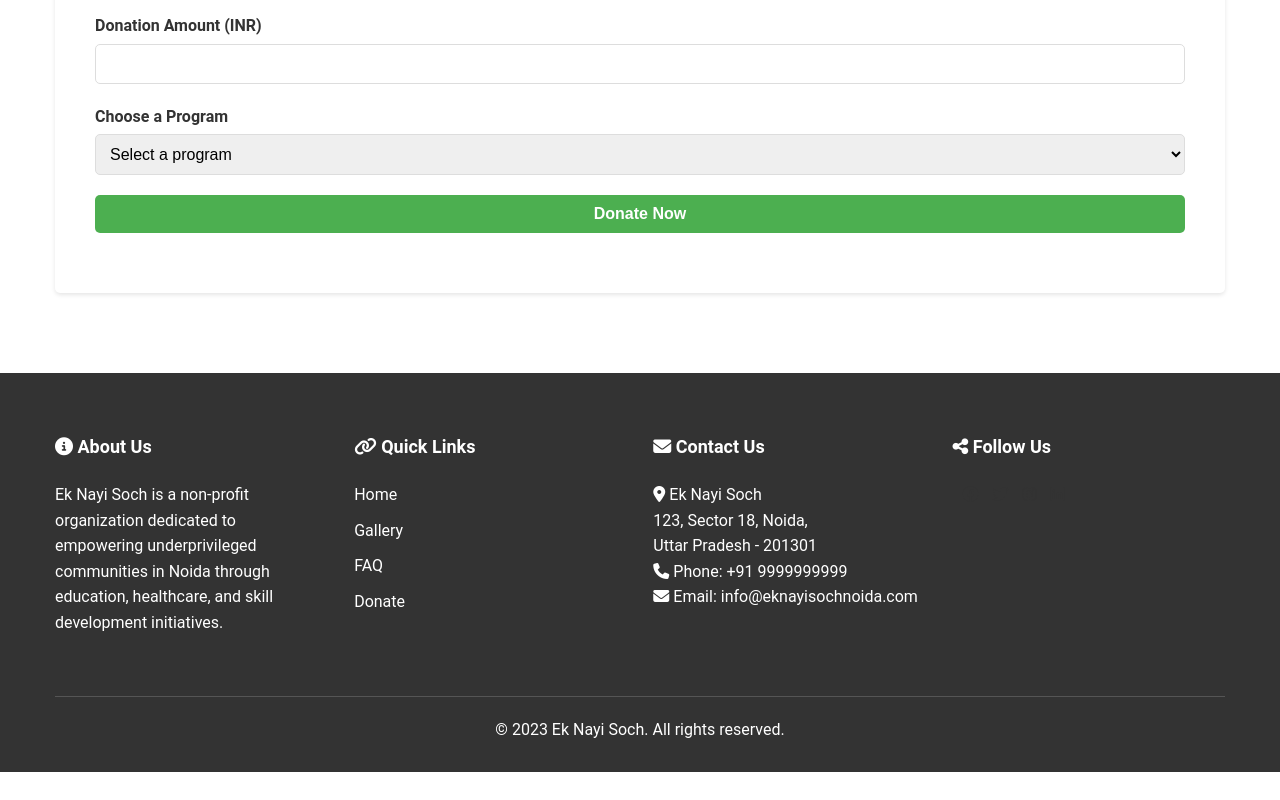
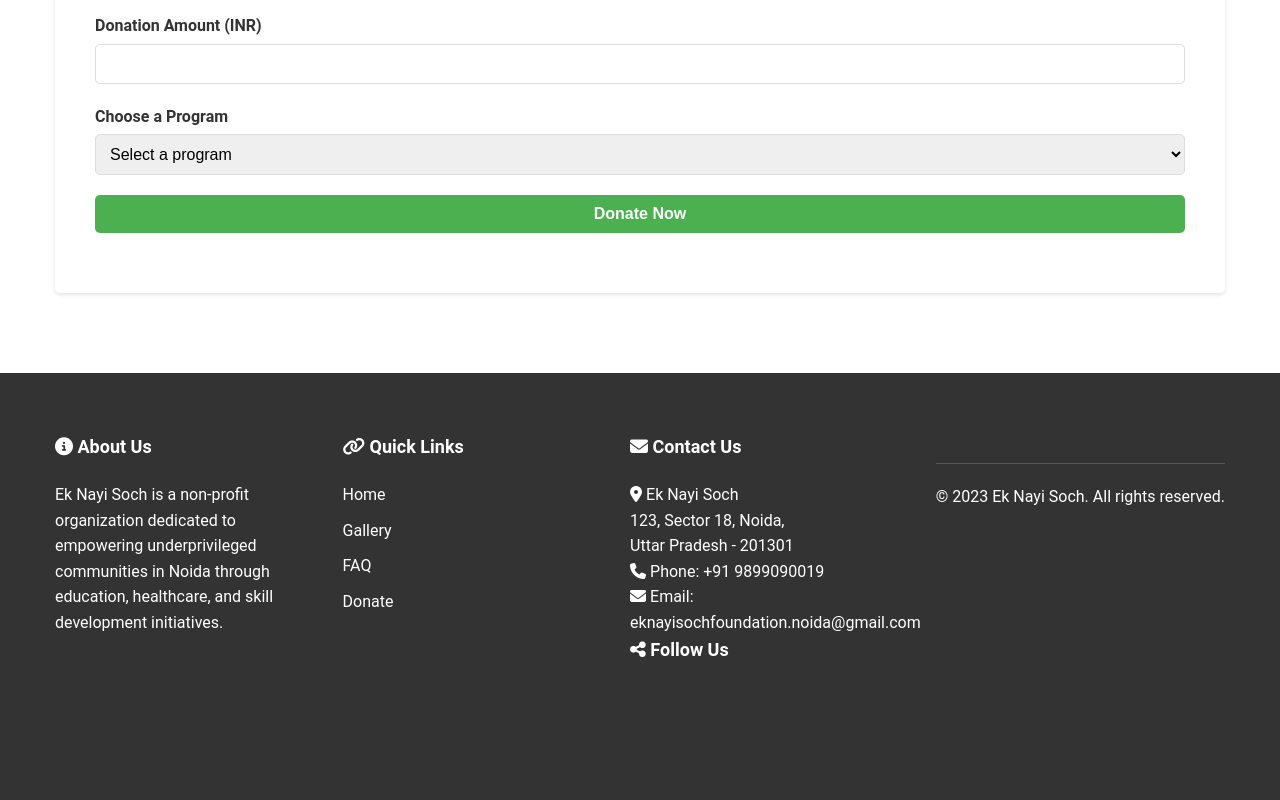
Before and after one commit to 21H2/NGO, a plain HTML site: page donate.html in a window 1280 px wide. Shown: the part 1059-1859 px from the top of the page. Before the commit the page ends 1831 px from the top, so only its background shows below. Drawn offline with Linux system fonts and the light colour scheme.

Commit message:
Update donate.html

```diff
--- a/donate.html
+++ b/donate.html
@@ -313,7 +313,7 @@
     <header>
         <div class="top-bar">
             <div class="container top-bar-content">
-                <div><i class="fas fa-envelope"></i> info@eknayisochnoida.com | <i class="fas fa-phone"></i> +91 9999999999</div>
+                <div><i class="fas fa-envelope"></i> eknayisochfoundation.noida@gmail.com | <i class="fas fa-phone"></i> +91 98990900197</div>
                 <div class="social-icons">
                     <a href="#" aria-label="Facebook"><i class="fab fa-facebook"></i></a>
                     <a href="#" aria-label="Twitter"><i class="fab fa-twitter"></i></a>
@@ -422,8 +422,8 @@
                         123, Sector 18, Noida,<br>
                         Uttar Pradesh - 201301
                     </p>
-                    <p><i class="fas fa-phone"></i> Phone: +91 9999999999</p>
-                    <p><i class="fas fa-envelope"></i> Email: info@eknayisochnoida.com</p>
+                    <p><i class="fas fa-phone"></i> Phone: +91 9899090019</p><div>
+                    <p><i class="fas fa-envelope"></i> Email: eknayisochfoundation.noida@gmail.com</p>
                 </div>
                 <div class="footer-column">
                     <h3><i class="fas fa-share-alt"></i> Follow Us</h3>
```
